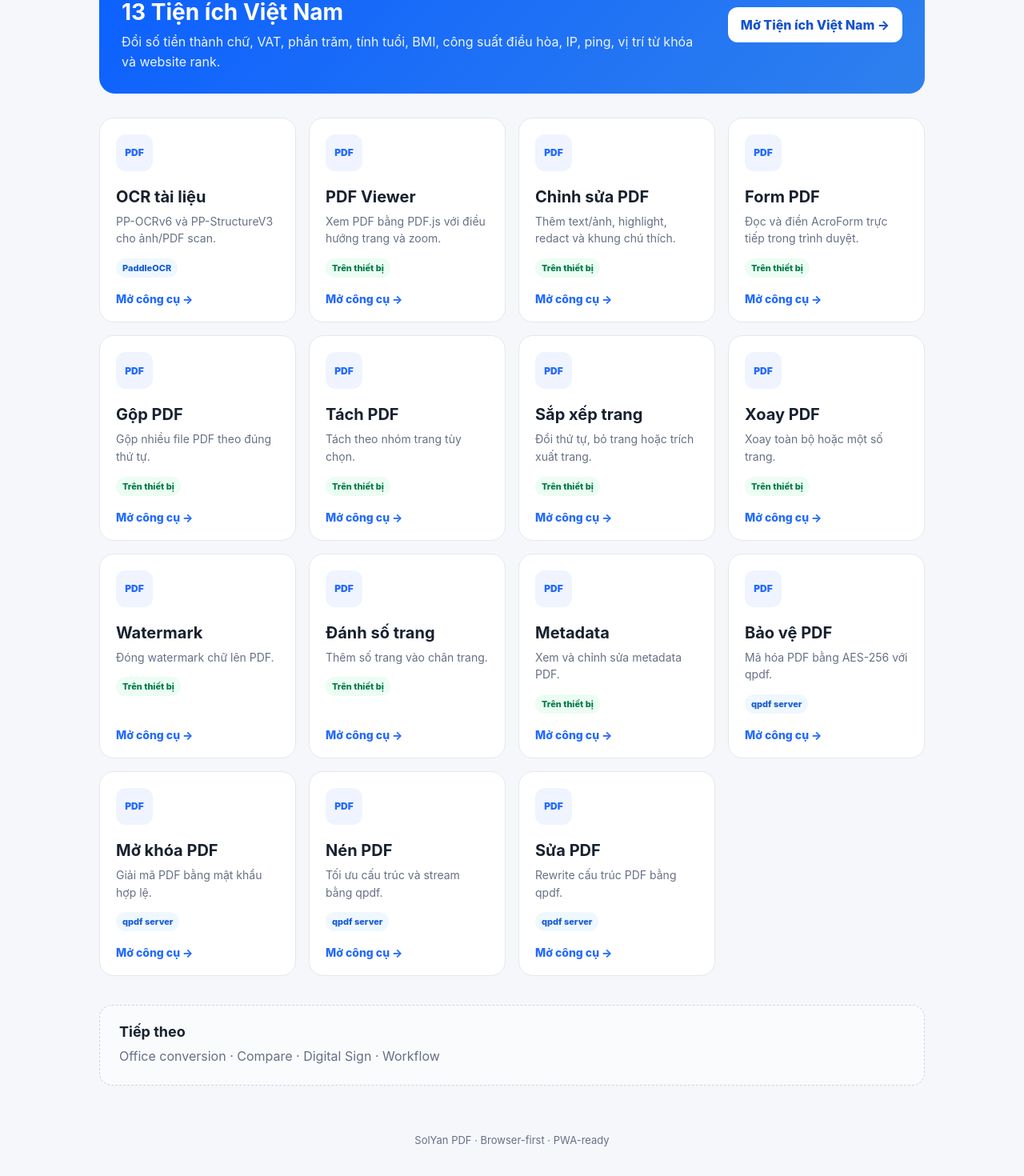
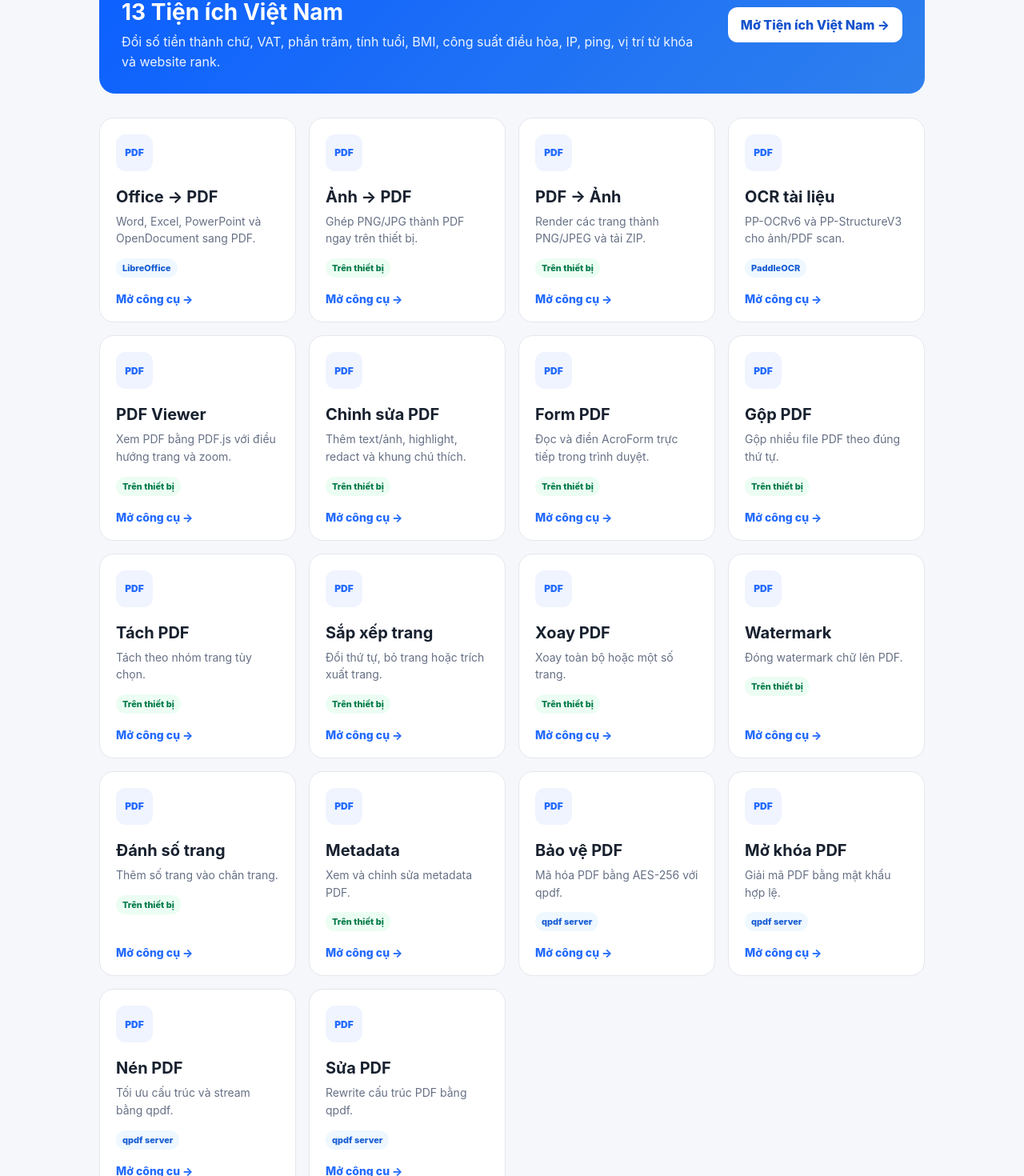
Before and after one commit to solyan842/SolYan-PDF, a Next.js app in the folder frontend/: page / in a window 1280 px wide. Shown: the part 504-1974 px from the top of the page at 80% size. Built offline with nearby package versions, Linux system fonts and the light colour scheme.

Commit message:
feat: expose Office and image conversion tools

```diff
--- a/frontend/app/page.tsx
+++ b/frontend/app/page.tsx
@@ -1,4 +1,7 @@
 const tools = [
+  { href: '/office-to-pdf', title: 'Office → PDF', description: 'Word, Excel, PowerPoint và OpenDocument sang PDF.', local: false, badge: 'LibreOffice' },
+  { href: '/images-to-pdf', title: 'Ảnh → PDF', description: 'Ghép PNG/JPG thành PDF ngay trên thiết bị.', local: true },
+  { href: '/pdf-to-images', title: 'PDF → Ảnh', description: 'Render các trang thành PNG/JPEG và tải ZIP.', local: true },
   { href: '/ocr', title: 'OCR tài liệu', description: 'PP-OCRv6 và PP-StructureV3 cho ảnh/PDF scan.', local: false, badge: 'PaddleOCR' },
   { href: '/viewer', title: 'PDF Viewer', description: 'Xem PDF bằng PDF.js với điều hướng trang và zoom.', local: true },
   { href: '/editor', title: 'Chỉnh sửa PDF', description: 'Thêm text/ảnh, highlight, redact và khung chú thích.', local: true },
@@ -51,7 +54,7 @@ export default function HomePage() {
       </section>
       <section className="coming-soon">
         <h2>Tiếp theo</h2>
-        <p>Office conversion · Compare · Digital Sign · Workflow</p>
+        <p>PDF → Office R&amp;D · Compare · Digital Sign · Workflow</p>
       </section>
       <footer>SolYan PDF · Browser-first · PWA-ready</footer>
     </main>
```
